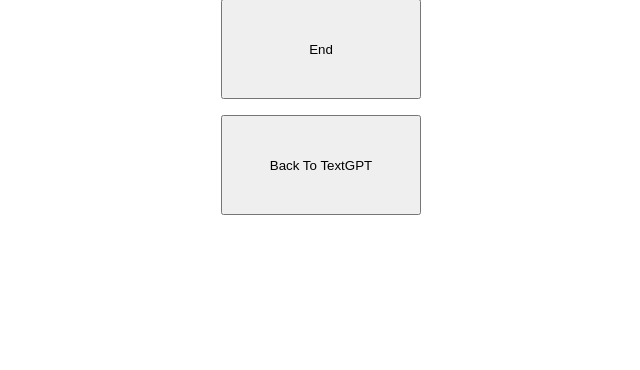
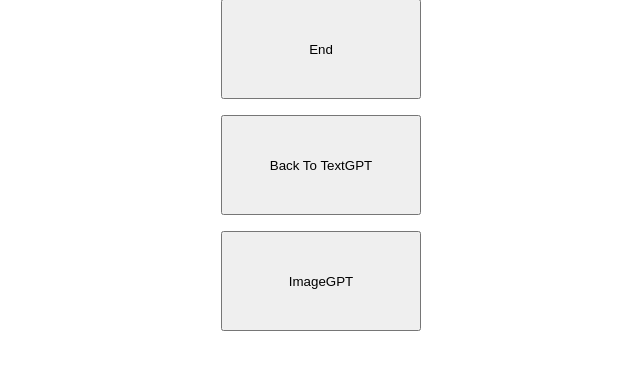
Before and after one commit to skywalker1123/zhenhong-He, a Flask app: template templates/text_result.html in a window 1280 px wide. Shown: the part 230-600 px from the top of the page, without its empty margins (103-743 px from the left). Run offline with Flask 3, Linux system fonts and the light colour scheme; the template is opened without the code that fills it: most values are stand-ins (such as "Sample title", 1, 10 or a date in 2020).

Commit message:
Update text_result.html

```diff
--- a/templates/text_result.html
+++ b/templates/text_result.html
@@ -19,4 +19,7 @@
 <form action="/text_gpt" method="post">
     <input type = "submit" value="Back To TextGPT" style="width:200px;height:100px;">
 </form>
+<form action="/image_gpt" method="post">
+    <input type = "submit" value="ImageGPT" style="width:200px;height:100px;">
+</form>
 </div>
```
